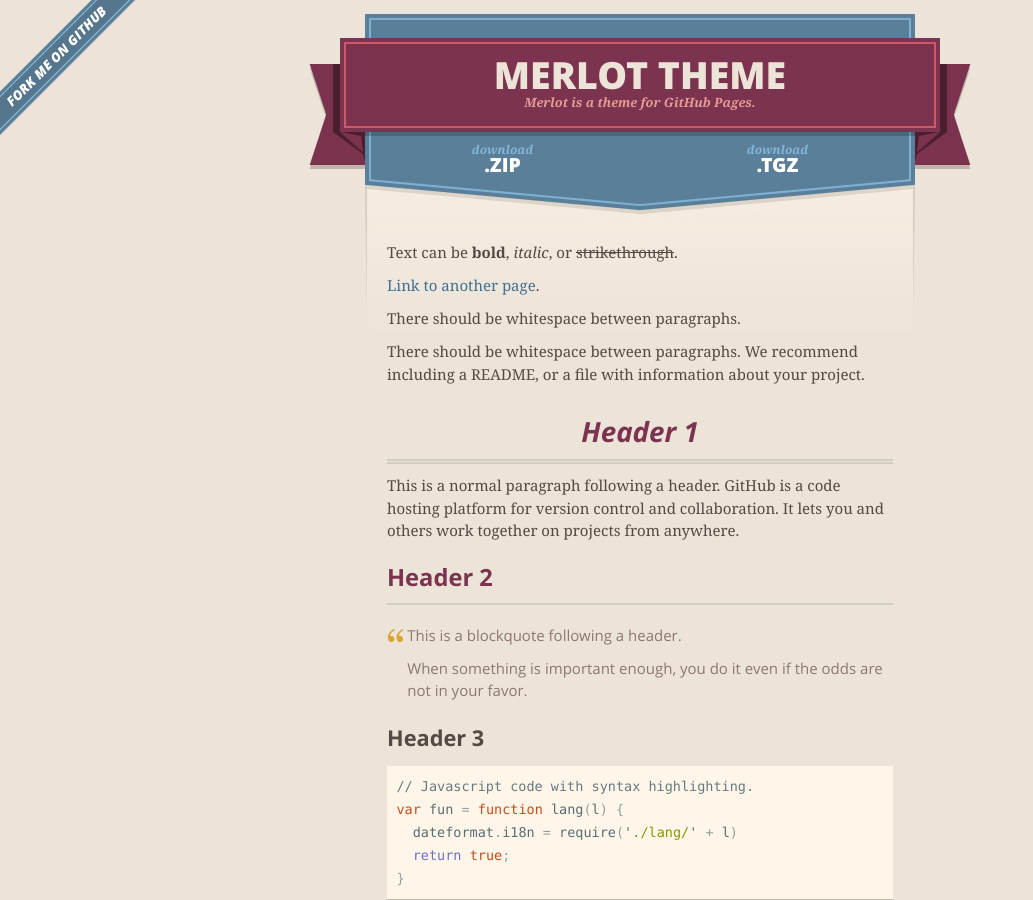
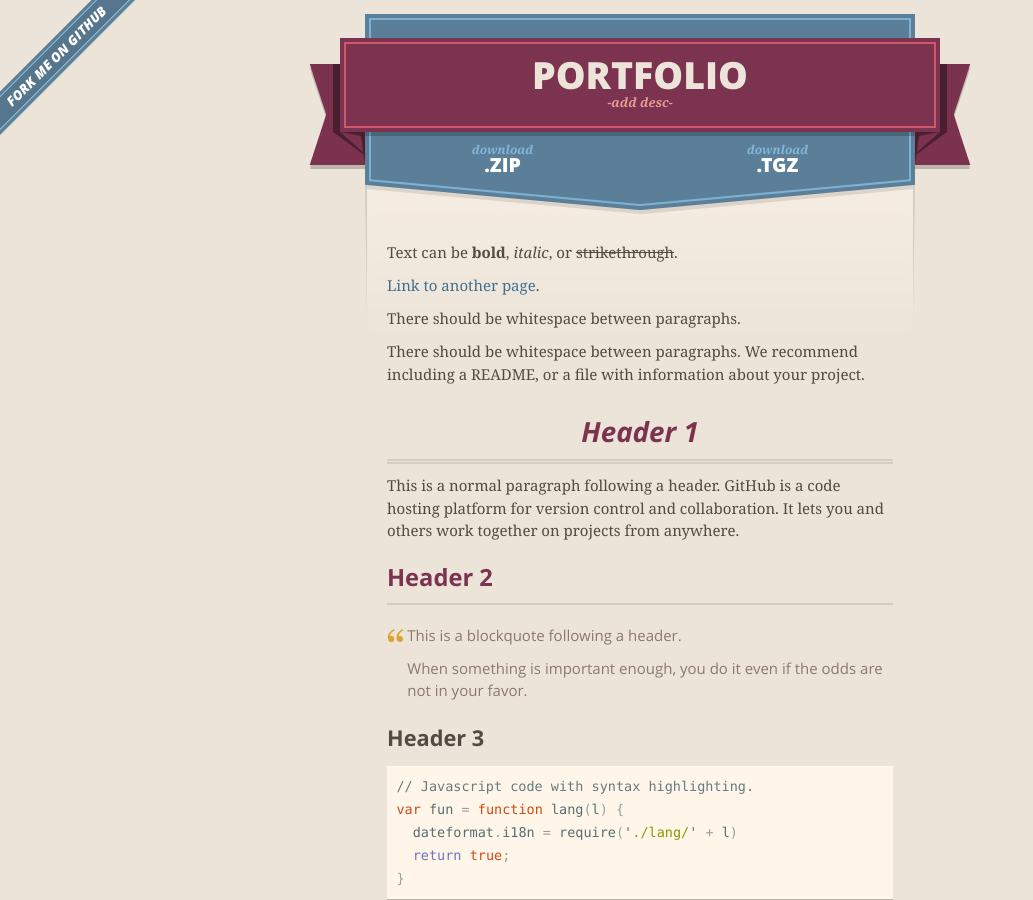
Before and after one commit to HunterTrahan/huntertrahan.github.io, a Jekyll site: the page built from index.md, in a window 1280 px wide and 900 px high. Shown: the whole window, without its empty margins (0-1033 px from the left). Built offline with Jekyll 4.4.1, drawn with Linux system fonts in a browser that asks for light colours.

Commit message:
Update _config.yml

```diff
--- a/_config.yml
+++ b/_config.yml
@@ -1,5 +1,5 @@
-title: Merlot theme
-description: Merlot is a theme for GitHub Pages.
+title: Portfolio
+description: -add desc-
 show_downloads: true
 google_analytics:
 theme: jekyll-theme-merlot
```
